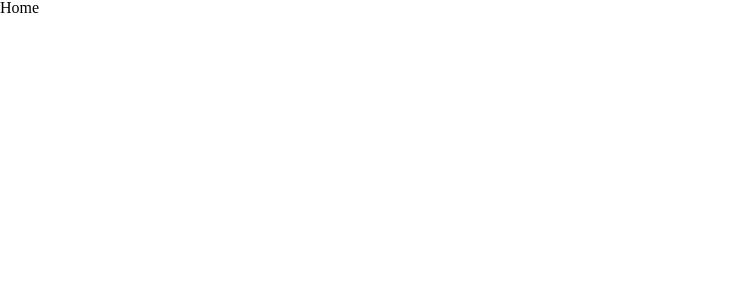
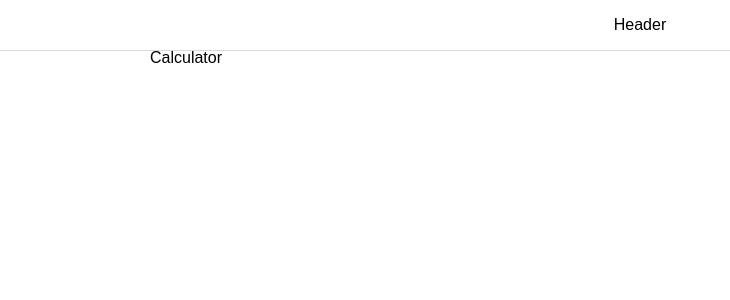
Before and after one commit to alewkinr/stonks, a React app: page / in a window 1280 px wide. Shown: the top 300 px of the page, without its empty margins (0-730 px from the left). Built offline with nearby package versions, Linux system fonts and the light colour scheme.

Commit message:
Добавил компоненты Header и Calculator.
- Добавил компоненты Header.
- Добавил компоненты Calculator в котором и будет вестись основная работа.

```diff
--- a/src/App.gstyle.css
+++ b/src/App.gstyle.css
@@ -20,26 +20,36 @@ time, mark, audio, video {
 	font: inherit;
 	vertical-align: baseline;
 }
+
 /* HTML5 display-role reset for older browsers */
 article, aside, details, figcaption, figure,
 footer, header, hgroup, menu, nav, section {
 	display: block;
 }
+
 body {
 	line-height: 1;
 }
+
 ol, ul {
 	list-style: none;
 }
+
 blockquote, q {
 	quotes: none;
 }
+
 blockquote:before, blockquote:after,
 q:before, q:after {
 	content: '';
 	content: none;
 }
+
 table {
 	border-collapse: collapse;
 	border-spacing: 0;
 }
+
+body {
+	font-family: Arial, Helvetica, sans-serif;
+}
--- a/src/pages/Home/Home.style.css
+++ b/src/pages/Home/Home.style.css
@@ -1,3 +1,17 @@
 .container {
 	display: flex;
+	width: 100vw;
+	flex-direction: column;
 }
+
+.header {
+	width: 100%;
+	height: 50px;
+}
+
+.body {
+	width: 100%;
+	height: calc(100vh - 50px);
+	display: flex;
+	justify-content: center;
+}
--- a/src/pages/Home/Home.view.tsx
+++ b/src/pages/Home/Home.view.tsx
@@ -2,9 +2,18 @@ import styles from "./Home.style.css";
 
 import React from "react";
 import { HomeProps } from "./Home";
+import { Header } from "./childs/Header";
+import { Calculator } from "./childs/Calculator";
 
 export const HomeView: React.FC<HomeProps> = (props) => {
 	return (
-		<div className={styles.container}>{"Home"}</div>
+		<div className={styles.container}>
+			<div className={styles.header}>
+				<Header />
+			</div>
+			<div className={styles.body}>
+				<Calculator />
+			</div>
+		</div>
 	);
 }
--- /dev/null
+++ b/src/pages/Home/childs/Calculator/Calculator.style.css
@@ -0,0 +1,4 @@
+.container {
+	display: flex;
+	width: 980px;
+}
--- /dev/null
+++ b/src/pages/Home/childs/Calculator/Calculator.tsx
@@ -0,0 +1,10 @@
+import React from "react";
+import { CalculatorView } from "./Calculator.view";
+
+type CalculatorState = { /* your states */ };
+
+export type CalculatorProps = CalculatorState;
+
+export const Calculator: React.FC<CalculatorProps> = (props) => {
+	return <CalculatorView {...props} />
+}
--- /dev/null
+++ b/src/pages/Home/childs/Calculator/Calculator.view.tsx
@@ -0,0 +1,10 @@
+import styles from "./Calculator.style.css";
+
+import React from "react";
+import { CalculatorProps } from "./Calculator";
+
+export const CalculatorView: React.FC<CalculatorProps> = (props) => {
+	return (
+		<div className={styles.container}>{"Calculator"}</div>
+	);
+}
--- /dev/null
+++ b/src/pages/Home/childs/Calculator/index.ts
@@ -0,0 +1,3 @@
+import { Calculator } from "./Calculator";
+
+export { Calculator };
--- /dev/null
+++ b/src/pages/Home/childs/Header/Header.style.css
@@ -0,0 +1,8 @@
+.container {
+	width: 100%;
+	height: 100%;
+	display: flex;
+	border-bottom: 1px solid #dadada;
+	align-items: center;
+	justify-content: center;
+}
--- /dev/null
+++ b/src/pages/Home/childs/Header/Header.tsx
@@ -0,0 +1,10 @@
+import React from "react";
+import { HeaderView } from "./Header.view";
+
+type HeaderState = { /* your states */ };
+
+export type HeaderProps = HeaderState;
+
+export const Header: React.FC<HeaderProps> = (props) => {
+	return <HeaderView {...props} />
+}
--- /dev/null
+++ b/src/pages/Home/childs/Header/Header.view.tsx
@@ -0,0 +1,10 @@
+import styles from "./Header.style.css";
+
+import React from "react";
+import { HeaderProps } from "./Header";
+
+export const HeaderView: React.FC<HeaderProps> = (props) => {
+	return (
+		<div className={styles.container}>{"Header"}</div>
+	);
+}
--- /dev/null
+++ b/src/pages/Home/childs/Header/index.ts
@@ -0,0 +1,3 @@
+import { Header } from "./Header";
+
+export { Header };
```
